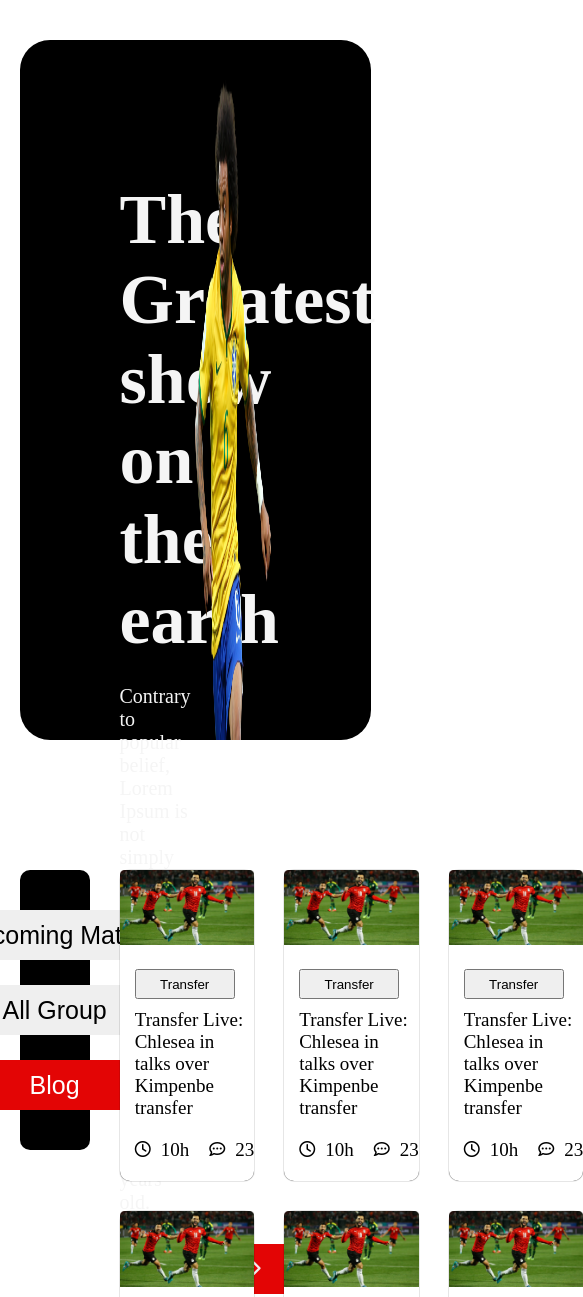
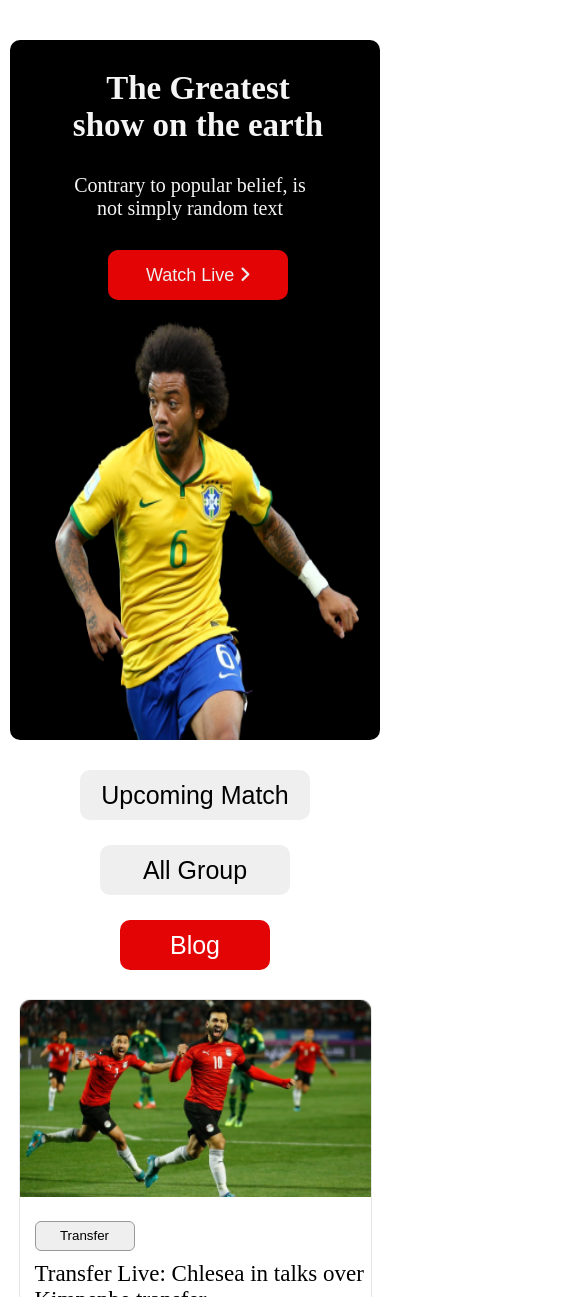
Before and after one commit to rifatahamedfaisal/Second-Assigment, a plain HTML site: page index.html in a window 390 px wide. Shown: the top 1297 px of the page, 583 px wide, since content can reach past the window. Drawn offline with Linux system fonts and the light colour scheme.

Commit message:
mobile responsive complete

```diff
--- /dev/null
+++ b/CSS/responsive.css
@@ -0,0 +1,81 @@
+@media screen and (max-width:576px) {
+    #header{
+        width: 95%;
+    }
+    .header-bannar{
+        flex-direction: column;
+        padding-left: 25px;
+        padding-right: 25px;
+        border-radius: 10px;
+    }
+    .bannar-text{
+        width: 100%;
+        padding-left: 35px;
+    }
+    .bannar-text h1{
+        font-size: 33px;
+        margin-top: 30px;
+        width: 80%;
+        text-align: center;
+
+    }
+    .bannar-para{
+        display: none;
+    }
+    .mobile-display{
+        display: block;
+        margin-top: 30px;
+        font-size: 20px;
+        width: 75%;
+        text-align: center;
+    }
+    .bannar-text button{
+       margin-left: 12%;
+    }
+    .bananr-img-part{
+        width: 95%;
+        margin-top: 20px;
+        height: 670px;
+        margin-left: 20px;
+    }
+
+    /* main part  */
+    #main{
+        margin-top: 30px;
+    }
+    .main-container{
+        flex-direction: column;
+    }
+    .btn-part{
+        background: none;
+        width: 100%;
+        margin-bottom: 0px;
+        height: 200px;
+    }
+    .all-group-btn{
+        width: 190px;
+    }
+    .blog-btn{
+        width: 150PX;
+    }
+    .main-category{
+        grid-template-columns: repeat(1,1fr);
+    }
+    .single-card-text p{
+        padding-right: 2px;
+        font-size: 23px;
+    }
+    /* footer part  */
+    #footer{
+        margin-top: 20px;
+    }
+    .footer-menu-list{
+        grid-template-columns: repeat(1,1fr);
+        gap: 30px;
+        margin-top: 30px;
+    }
+    .footer-text h2{
+        padding-top: 40px;
+        padding-bottom: 30px;
+    }
+}
--- a/CSS/style.css
+++ b/CSS/style.css
@@ -22,13 +22,18 @@
     width: 50%;
 }
 .bannar-text h1{
+    width: 70%;
     font-size: 70px;
     margin-top: 140px;
 }
-.bannar-text p{
+.bannar-para{
+    width: 70%;
     margin-top: 25px;
     font-size: 20px;
 
+}
+.mobile-display{
+    display: none;
 }
 .bannar-text button{
     margin-top: 30px;
@@ -39,6 +44,7 @@
     border: none;
     background-color:rgb(227, 5, 5);
     color: rgb(238, 238, 238);
+    border-radius: 10px;
 }
 .bananr-img-part{
     width: 50%;
@@ -127,6 +133,9 @@
    width: 100px;
    height: 30px;
    cursor: pointer;
+   border-radius: 6px;
+   border: none;
+   border: 1px solid rgb(154, 151, 151);
 }
 .single-card-text p{
     font-size: 19px;
@@ -146,6 +155,7 @@
 }
 /* main part end  */
 #footer{
+    width: 100%;
     background-color:black;
     color: white;
     height: 500px;
--- a/CSS/upcoming.css
+++ b/CSS/upcoming.css
@@ -34,3 +34,9 @@
     grid-template-columns: repeat(3,1fr);
     gap: 50px;
 }
+
+@media screen and (max-width:576px) {
+    .flag-container{
+        grid-template-columns: repeat(1,1fr);
+    }
+}
--- a/index.html
+++ b/index.html
@@ -6,6 +6,8 @@
     <title>Second Assingment</title>
     <!-- css link  -->
      <link rel="stylesheet" href="CSS/style.css">
+     <!-- Responsive link  -->
+      <link rel="stylesheet" href="CSS/responsive.css">
     <!-- Font Awesome link  -->
      <script src="https://kit.fontawesome.com/21ecdc55f9.js" crossorigin="anonymous"></script>
 </head>
@@ -14,8 +16,10 @@
     <header id="header">
         <div class="header-bannar">
             <div class="bannar-text">
-                <h1>The Greatest <br> show on the <br> earth</h1>
-                <p>Contrary to popular belief, Lorem Ipsum is not simply <br>  random text. It has roots in a piece of classical Latin literature <br> from 45 BC, making it over 2000 years old.</p>
+                <h1>The Greatest  show on the  earth</h1>
+                <p class="bannar-para">Contrary to popular belief, Lorem Ipsum is not simply   random text. It has roots in a piece of classical Latin literature  from 45 BC, making it over 2000 years old.</p>
+                <p class="mobile-display">Contrary to popular belief, is not
+                    simply random text</p>
                 <button>Watch Live <i class="fa-solid fa-angle-right"></i></button>
             </div>
             <div class="bananr-img-part">
```
Also changed, not shown: upcoming.html (+7 -2 lines).
